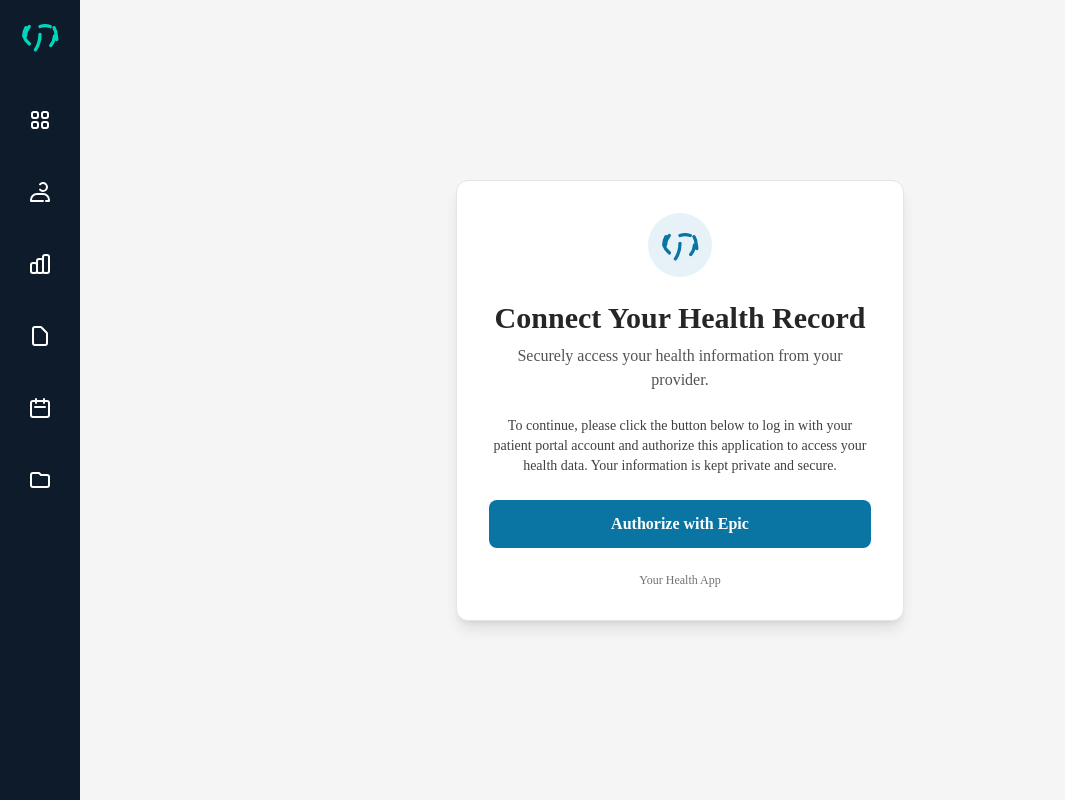
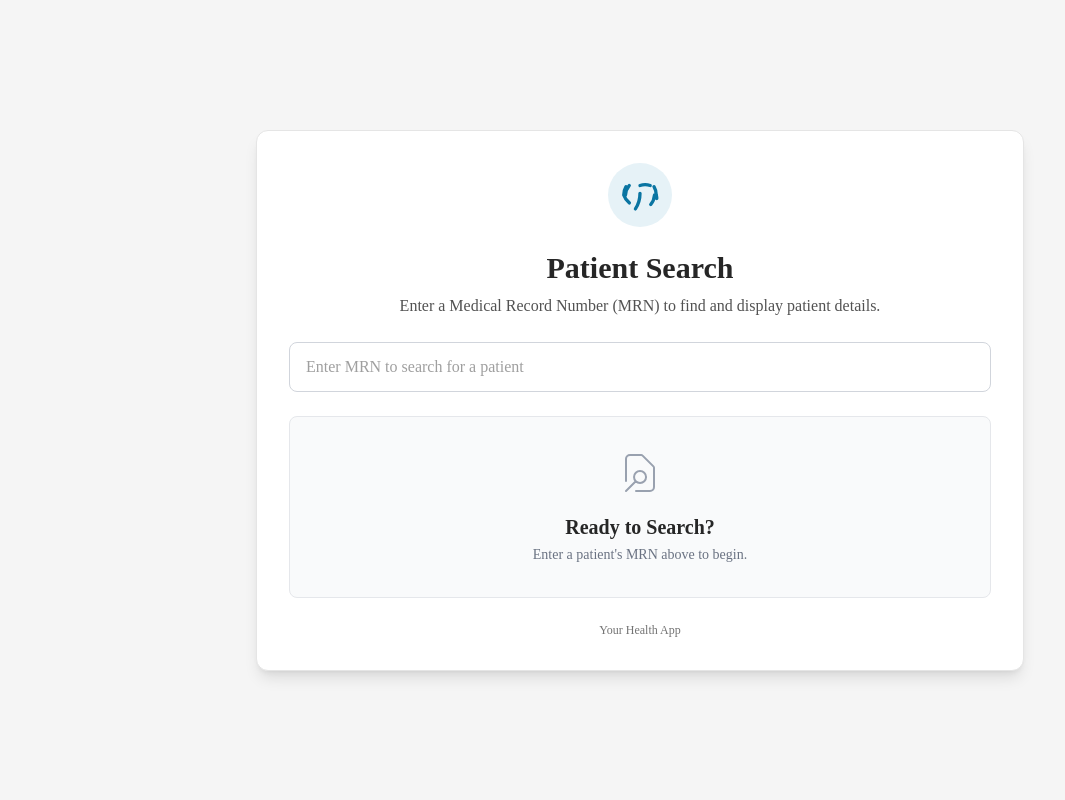
Before and after one commit to prafullspatil/epic-frontend-demo, an Angular app: page / in a window 1280 px wide. Shown: the whole page, without its empty margins (0-1065 px from the left). Built offline with nearby package versions, Linux system fonts and the light colour scheme.

Commit message:
feat: add patient search by MRN with demographics display

```diff
--- a/src/app/app.component.html
+++ b/src/app/app.component.html
@@ -1,5 +1,4 @@
 <div class="flex bg-gray-100">
-  <app-sidebar></app-sidebar>
   <main class="flex-grow">
     <router-outlet></router-outlet>
   </main>
--- a/src/app/app.component.ts
+++ b/src/app/app.component.ts
@@ -5,7 +5,7 @@
 @Component({
   selector: 'app-root',
   standalone: true,
-  imports: [RouterOutlet, SidebarComponent],
+  imports: [RouterOutlet],
   templateUrl: './app.component.html',
   styleUrls: ['./app.component.scss'],
 })
--- a/src/app/core/constants/api-endpoints.ts
+++ b/src/app/core/constants/api-endpoints.ts
@@ -1,5 +1,6 @@
 import { environment } from "../../../environments/environment.development";
 
+export const PATIENT_BY_MRN = environment.ENDPOINT_URL + '/api/v1/patient-by-mrn';
 export const PATIENT_DETAILS = environment.ENDPOINT_URL + '/api/v1/patient';
 export const PATIENT_OBSERVATION = environment.ENDPOINT_URL + '/api/v1/patient-observation';
 export const PATIENT_CONDITION = environment.ENDPOINT_URL + '/api/v1/patient-condition';
--- a/src/app/core/services/patient.service.ts
+++ b/src/app/core/services/patient.service.ts
@@ -1,7 +1,7 @@
 import { HttpClient } from '@angular/common/http';
 import { inject, Injectable } from '@angular/core';
 import { environment } from '../../../environments/environment.development';
-import { PATIENT_CONDITION, PATIENT_DETAILS, PATIENT_OBSERVATION } from '../constants/api-endpoints';
+import { PATIENT_BY_MRN, PATIENT_CONDITION, PATIENT_DETAILS, PATIENT_OBSERVATION } from '../constants/api-endpoints';
 import { FHIRBundle, FHIRPatient, FHIRObservation, FHIRCondition } from '../models/fhir-patient.model';
 import { Observable } from 'rxjs';
 
@@ -25,4 +25,8 @@
   getPatientConditions(): Observable<FHIRBundle<FHIRCondition>> {
     return this.http.get<FHIRBundle<FHIRCondition>>(`${PATIENT_CONDITION}?patient=${environment.PATIENT_ID}`);
   }
+
+  getPatientByMrn(mrn: string): Observable<any> {
+      return this.http.get<any>(`${PATIENT_BY_MRN}?identifier=${mrn}`);
+    }
 }
--- a/src/app/modules/auth/authorize/authorize.component.html
+++ b/src/app/modules/auth/authorize/authorize.component.html
@@ -2,7 +2,7 @@
   class="bg-neutral-100 min-h-screen flex flex-col items-center justify-center p-4 font-sans"
 >
   <div
-    class="max-w-md w-full bg-white rounded-xl shadow-lg p-8 text-center border border-neutral-200"
+    class="max-w-3xl w-full bg-white rounded-xl shadow-lg p-8 text-center border border-neutral-200"
   >
     <header class="mb-6">
       <!-- App Logo/Icon -->
@@ -25,24 +25,115 @@
           />
         </svg>
       </div>
-      <h1>Connect Your Health Record</h1>
+      <h1>Patient Search</h1>
       <p class="text-neutral-600 mt-2">
-        Securely access your health information from your provider.
+        Enter a Medical Record Number (MRN) to find and display patient details.
       </p>
     </header>
 
     <main class="mb-6">
-      <p class="text-neutral-700 mb-6 text-sm">
-        To continue, please click the button below to log in with your patient
-        portal account and authorize this application to access your health
-        data. Your information is kept private and secure.
-      </p>
-      <button
-        (click)="authorize()"
-        class="w-full bg-primary hover:bg-primary-dark text-white font-bold py-3 px-6 rounded-lg transition duration-300 ease-in-out transform hover:scale-105 focus:outline-none focus:ring-2 focus:ring-offset-2 focus:ring-primary"
-      >
-        Authorize with Epic
-      </button>
+      <!-- MRN Search -->
+      <div class="relative w-full mx-auto mb-6">
+        <input
+          type="text"
+          [ngModel]="mrn"
+          (ngModelChange)="onMrnChange($event)"
+          placeholder="Enter MRN to search for a patient"
+          class="w-full px-4 py-3 pr-10 rounded-lg border border-gray-300 focus:outline-none focus:ring-2 focus:ring-primary-light focus:border-primary transition-shadow duration-200"
+        />
+        @if (mrn) {
+        <div class="absolute inset-y-0 right-0 flex items-center pr-3">
+          <button
+            (click)="clearSearch()"
+            class="text-gray-400 hover:text-gray-600"
+          >
+            <svg
+              xmlns="http://www.w3.org/2000/svg"
+              class="h-5 w-5"
+              fill="none"
+              viewBox="0 0 24 24"
+              stroke="currentColor"
+            >
+              <path
+                stroke-linecap="round"
+                stroke-linejoin="round"
+                stroke-width="2"
+                d="M6 18L18 6M6 6l12 12"
+              />
+            </svg>
+          </button>
+        </div>
+        }
+      </div>
+
+      <!-- State-based Content -->
+      @if (isLoading) {
+        <!-- Loading Indicator -->
+        <div class="flex justify-center items-center p-6">
+          <div class="animate-spin rounded-full h-8 w-8 border-b-2 border-primary"></div>
+          <span class="ml-3 text-gray-500">Searching...</span>
+        </div>
+      } @else if (patient) {
+        <!-- Patient Demographics Card -->
+        <div class="bg-white rounded-2xl shadow-md border border-gray-200/80 overflow-hidden mt-6">
+          <div class="p-6 border-b border-gray-200/80 bg-gray-50/50">
+            <div class="flex items-center">
+              <div class="bg-primary/10 text-primary p-3 rounded-full mr-4">
+                <svg xmlns="http://www.w3.org/2000/svg" class="h-6 w-6" fill="none" viewBox="0 0 24 24" stroke="currentColor" stroke-width="2">
+                  <path stroke-linecap="round" stroke-linejoin="round" d="M16 7a4 4 0 11-8 0 4 4 0 018 0zM12 14a7 7 0 00-7 7h14a7 7 0 00-7-7z" />
+                </svg>
+              </div>
+              <div>
+                <h2 class="text-xl font-semibold text-gray-800 text-left">Patient Details</h2>
+                <p class="text-sm text-gray-500">Demographic information for the selected patient.</p>
+              </div>
+            </div>
+          </div>
+          <div class="p-6 grid grid-cols-1 md:grid-cols-2 gap-x-8 gap-y-4">
+            <div class="flex flex-col">
+              <span class="text-sm font-medium text-gray-500">Name</span>
+              <span class="text-lg text-gray-800">{{ patient.name }}</span>
+            </div>
+            <div class="flex flex-col">
+              <span class="text-sm font-medium text-gray-500">Date of Birth</span>
+              <span class="text-lg text-gray-800">{{ patient.dob | date : "longDate" }}</span>
+            </div>
+            <div class="flex flex-col">
+              <span class="text-sm font-medium text-gray-500">Gender</span>
+              <span class="text-lg text-gray-800">{{ patient.gender | titlecase }}</span>
+            </div>
+            <div class="flex flex-col">
+              <span class="text-sm font-medium text-gray-500">MRN</span>
+              <span class="text-lg text-gray-800">{{ patient.mrn }}</span>
+            </div>
+            <div class="flex flex-col md:col-span-2">
+              <span class="text-sm font-medium text-gray-500">Address</span>
+              <span class="text-lg text-gray-800">{{ patient.address }}</span>
+            </div>
+            <div class="w-full flex col-span-2 justify-center">
+              <button (click)="confirmPatient()" class="ml-2 bg-primary hover:bg-primary-dark text-white font-bold py-3 px-4 rounded-lg transition duration-300 ease-in-out transform hover:scale-105 focus:outline-none focus:ring-2 focus:ring-offset-2 focus:ring-primary">
+                Please confirm patient details
+              </button>
+            </div>
+          </div>
+        </div>
+      } @else if (mrn) {
+        <!-- No Patient Found Message -->
+        <div class="text-center p-6 mt-6 bg-yellow-50 border border-yellow-200 rounded-lg">
+          <p class="text-yellow-700">No patient found with MRN: <strong>{{ mrn }}</strong></p>
+        </div>
+      } @else {
+        <!-- Initial State Card -->
+        <div class="text-center p-8 mt-6 bg-gray-50 border border-gray-200 rounded-lg">
+          <svg xmlns="http://www.w3.org/2000/svg" class="mx-auto h-12 w-12 text-gray-400" fill="none" viewBox="0 0 24 24" stroke="currentColor" stroke-width="1">
+            <path stroke-linecap="round" stroke-linejoin="round" d="M10 21h7a2 2 0 002-2V9.414a1 1 0 00-.293-.707l-5.414-5.414A1 1 0 0012.586 3H7a2 2 0 00-2 2v11m0 5l4.879-4.879m0 0a3 3 0 104.243-4.242 3 3 0 00-4.243 4.242z" />
+          </svg>
+          <h3 class="mt-4 text-lg font-medium text-gray-700">Ready to Search?</h3>
+          <p class="mt-1 text-sm text-gray-500">
+            Enter a patient's MRN above to begin.
+          </p>
+        </div>
+      }
     </main>
 
     <footer class="text-neutral-500 text-xs">
--- a/src/app/modules/auth/authorize/authorize.component.ts
+++ b/src/app/modules/auth/authorize/authorize.component.ts
@@ -1,14 +1,85 @@
-import { Component } from '@angular/core';
+import { Component, OnInit, OnDestroy } from '@angular/core';
+import { FormsModule } from '@angular/forms';
+import { CommonModule } from '@angular/common';
+import { Router } from '@angular/router';
+import { PatientService } from '../../../core/services/patient.service';
+import { Subject, Subscription } from 'rxjs';
+import { debounceTime, distinctUntilChanged, switchMap, tap } from 'rxjs/operators';
 
 @Component({
   selector: 'app-authorize',
   standalone: true,
+  imports: [FormsModule, CommonModule],
   templateUrl: './authorize.component.html',
   styleUrl: './authorize.component.scss'
 })
-export class AuthorizeComponent {
+export class AuthorizeComponent implements OnInit, OnDestroy {
+  mrn: string = '';
+  patient: any = null;
+  isLoading: boolean = false;
 
-  authorize() {
+  private mrnSubject = new Subject<string>();
+  private mrnSubscription!: Subscription;
 
+  constructor(private patientService: PatientService, private router: Router) {}
+
+  ngOnInit(): void {
+    this.mrnSubscription = this.mrnSubject.pipe(
+      debounceTime(1000),
+      distinctUntilChanged(),
+      tap(() => {
+        this.isLoading = true;
+        this.patient = null;
+      }),
+      switchMap(mrn => {
+        if (!mrn) {
+          this.isLoading = false;
+          return [];
+        }
+        return this.patientService.getPatientByMrn(mrn);
+      })
+    ).subscribe(data => {
+      this.isLoading = false;
+      if (data && data.entry && data.entry.length > 0) {
+        const patientResource = data.entry[0].resource;
+        this.patient = {
+          id: patientResource.id,
+          name: patientResource.name[0].text,
+          dob: patientResource.birthDate,
+          gender: patientResource.gender,
+          mrn: this.mrn,
+          contact: patientResource.telecom?.find((t: any) => t.system === 'phone')?.value,
+          address: patientResource.address[0].text.replace(/\r\n/g, ', ')
+        };
+      } else {
+        this.patient = null;
+        if (this.mrn) {
+          console.error('Patient not found for the given MRN.');
+        }
+      }
+    });
+  }
+
+  onMrnChange(mrn: string) {
+    this.mrn = mrn;
+    this.mrnSubject.next(mrn);
+  }
+
+  clearSearch() {
+    this.mrn = '';
+    this.patient = null;
+    this.mrnSubject.next('');
+  }
+
+  confirmPatient() {
+    if (this.patient && this.patient.id) {
+      this.router.navigate(['/dashboard/home', { patientId: this.patient.id }]);
     }
+  }
+
+  ngOnDestroy(): void {
+    if (this.mrnSubscription) {
+      this.mrnSubscription.unsubscribe();
+    }
+  }
 }
--- a/src/app/modules/dashboard/home/home.component.html
+++ b/src/app/modules/dashboard/home/home.component.html
@@ -1,3 +1,4 @@
+<app-sidebar></app-sidebar>
 <div class="p-8 bg-gray-50 min-h-screen">
   <header class="flex justify-between items-center mb-8">
     <div>
--- a/src/app/modules/dashboard/home/home.component.ts
+++ b/src/app/modules/dashboard/home/home.component.ts
@@ -3,11 +3,12 @@
 import { forkJoin, map } from 'rxjs';
 import { PatientService } from '../../../core/services/patient.service';
 import { FHIRCondition, FHIRObservation, FHIRPatient } from '../../../core/models/fhir-patient.model';
+import { SidebarComponent } from '../../../shared/sidebar/sidebar.component';
 
 @Component({
   selector: 'app-home',
   standalone: true,
-  imports: [CommonModule],
+  imports: [CommonModule, SidebarComponent],
   templateUrl: './home.component.html',
   styleUrls: ['./home.component.scss']
 })
```
